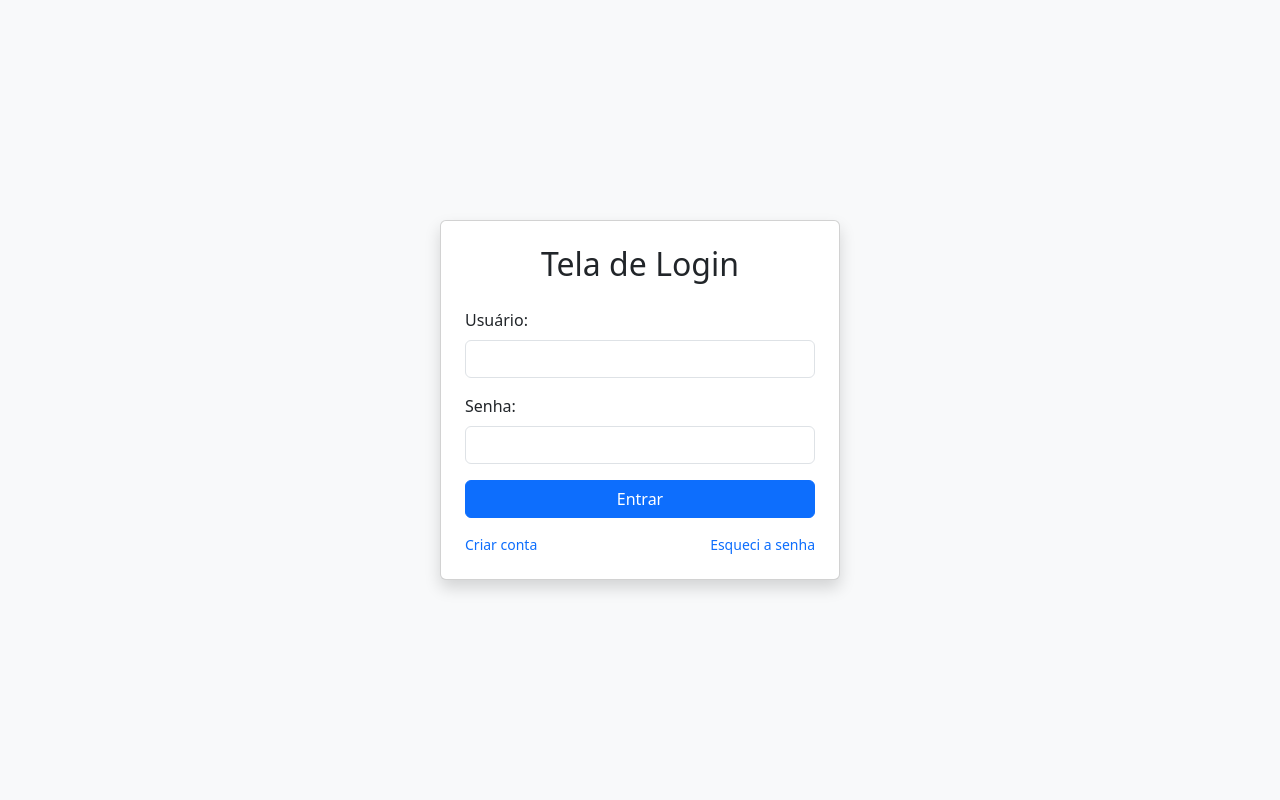
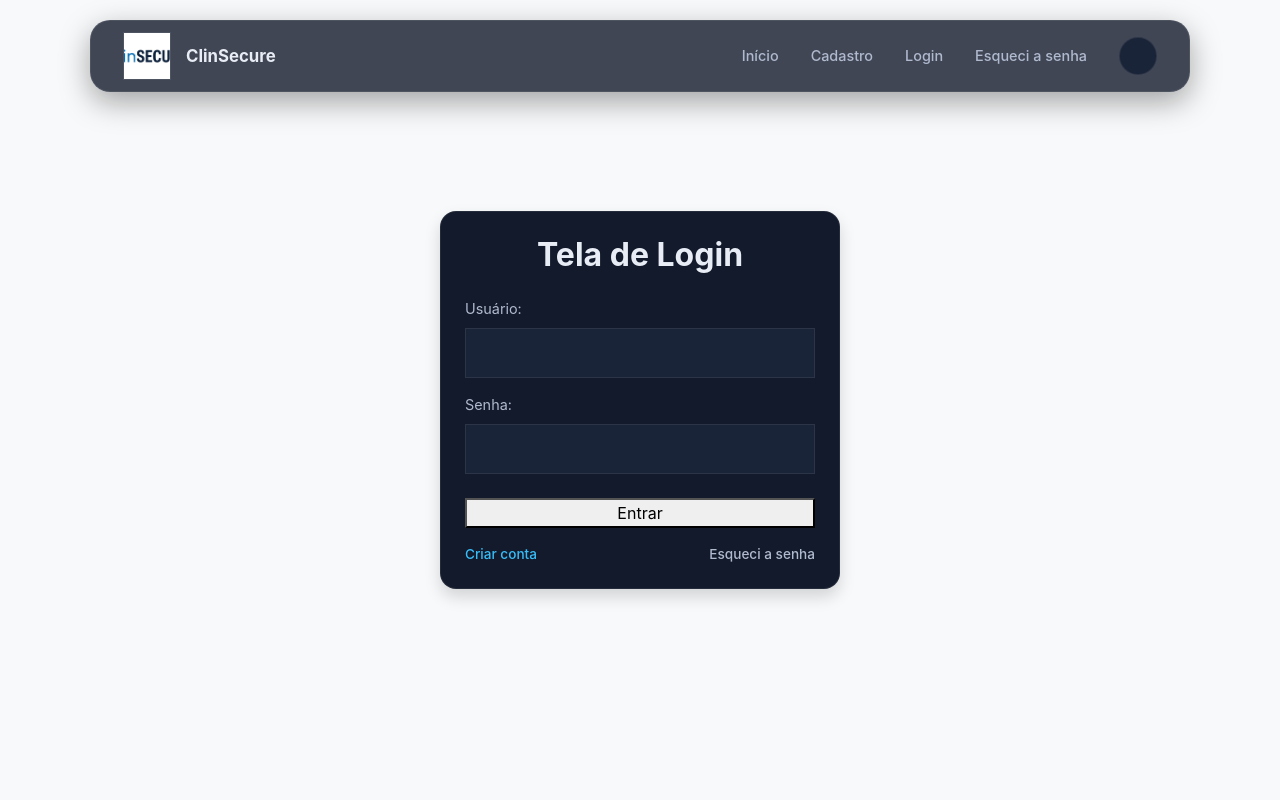
Before and after one commit to CauaPeresAdriani/Projeto-Integrador, a Django app: page /login/ in a window 1280 px wide. Run offline with Django 5.2, Linux system fonts and the light colour scheme.

Commit message:
feat: ajustes finais na estilização da tela de login

```diff
--- /dev/null
+++ b/accounts/static/css/style.css
@@ -0,0 +1,218 @@
+html {
+    scroll-behavior: smooth;
+}
+
+:root {
+    --bg: #0A0F1D;
+    --surface: #121A2B;
+    --surface-2: #1A2438;
+    --border: rgba(255,255,255,.08);
+    --text: #E8ECF4;
+    --text-muted: #B0BACF;
+    --accent: #4C6FFF;
+    --accent-2: #38BDF8;
+    --shadow: rgba(0,0,0,.35);
+
+    --font-body: "Inter", sans-serif;
+    --font-mono: "JetBrains Mono", monospace;
+
+    --radius-md: 16px;
+    --radius-lg: 20px;
+}
+
+:root[data-theme="light"] {
+    --bg: #F4F6FB;
+    --surface: #FFFFFF;
+    --surface-2: #E7EBF5;
+    --border: rgba(15,23,42,.08);
+    --text: #0F172A;
+    --text-muted: #5B6478;
+    --accent: #3352E1;
+    --accent-2: #0B7FA3;
+    --shadow: rgba(15,23,42,.08);
+}
+
+* {
+    box-sizing: border-box;
+}
+
+body {
+    margin: 0;
+    background: var(--bg);
+    color: var(--text);
+    font-family: var(--font-body);
+    -webkit-font-smoothing: antialiased;
+    transition: background-color .35s, color .35s;
+    background-color: #080C16;
+}
+
+h2 {
+    color: var(--text);
+    font-weight: 700;
+}
+
+a {
+    text-decoration: none;
+    color: var(--text);
+    font-weight: 500;
+}
+
+a:focus-visible,
+button:focus-visible {
+    outline: 2px solid var(--accent-2);
+    outline-offset: 3px;
+}
+
+header.header {
+    position: fixed;
+    top: 20px;
+    left: 50%;
+    transform: translateX(-50%);
+    z-index: 100;
+    height: 72px;
+    padding: 0 32px;
+    border-radius: var(--radius-lg);
+    display: flex;
+    justify-content: space-between;
+    align-items: center;
+    background: rgba(18, 26, 43, .8);
+    backdrop-filter: blur(12px);
+    -webkit-backdrop-filter: blur(12px);
+    width: min(1100px, 90%);
+    box-shadow: 0 10px 30px var(--shadow);
+    border: 1px solid var(--border);
+    transition: .3s, background-color .35s ease;
+}
+
+header.header:hover {
+    transform: translateX(-50%) translateY(-2px);
+}
+
+.profile {
+    display: flex;
+    align-items: center;
+    gap: 15px;
+}
+
+.profile img {
+    width: 48px;
+    height: 48px;
+
+    object-fit: cover;
+    border: 1px solid var(--border);
+}
+
+.profile h2 {
+    font-size: 1.05rem;
+    font-weight: 700;
+    margin: 0;
+}
+
+header.header nav {
+    display: flex;
+    align-items: center;
+    gap: 32px;
+    margin: 0;
+}
+
+header.header nav a {
+    font-size: .9rem;
+    color: var(--text-muted);
+    transition: .25s;
+}
+
+header.header nav a:hover {
+    color: var(--accent-2);
+}
+
+.card {
+    padding: 28px 20px;
+    border-radius: var(--radius-md);
+    background: var(--surface);
+    border: 1px solid var(--border);
+    text-align: center;
+    transition: .25s;
+}
+
+.card:hover {
+    transform: translateY(-6px);
+    border-color: var(--accent);
+}
+
+.theme-toggle {
+    display: inline-flex;
+    align-items: center;
+    justify-content: center;
+    width: 38px;
+    height: 38px;
+    border-radius: 50%;
+    border: 1px solid var(--border);
+    background: var(--surface-2);
+    color: var(--text-muted);
+    cursor: pointer;
+    font-size: .95rem;
+    transition: .25s;
+    flex-shrink: 0;
+}
+
+.theme-toggle:hover {
+    color: var(--accent-2);
+    border-color: var(--accent);
+    transform: translateY(-2px);
+}
+
+.theme-toggle .fa-sun { display: none; }
+.theme-toggle .fa-moon { display: inline; }
+
+:root[data-theme="light"] .theme-toggle .fa-sun { display: inline; }
+:root[data-theme="light"] .theme-toggle .fa-moon { display: none; }
+
+.menu-toggle {
+    display: none;
+}
+
+@media (max-width: 768px) {
+    header.header nav a {
+        display: none;
+    }
+
+    .menu-toggle {
+        display: flex;
+        align-items: center;
+        justify-content: center;
+        width: 40px;
+        height: 40px;
+        border: none;
+        background: transparent;
+        color: var(--text);
+        cursor: pointer;
+        font-size: 22px;
+    }
+}
+
+@media (max-width: 640px) {
+    header.header {
+        padding: 0 18px;
+        height: 64px;
+    }
+
+    header.header nav {
+        gap: 16px;
+    }
+
+    header.header nav a {
+        font-size: .78rem;
+    }
+
+    .card {
+        width: 100%;
+        max-width: 360px;
+    }
+}
+
+@media (prefers-reduced-motion: reduce) {
+    * {
+        animation: none !important;
+        transition: none !important;
+    }
+}
--- a/accounts/templates/accounts/base.html
+++ b/accounts/templates/accounts/base.html
@@ -1,4 +1,4 @@
-{% load static %}  <!-- 1. Carregue a biblioteca static no topo -->
+{% load static %}
 
 <!DOCTYPE html>
 <html lang="pt-br">
@@ -7,11 +7,10 @@
     <meta name="viewport" content="width=device-width, initial-scale=1.0">
     <title>{% block title %}ClinSecure{% endblock %}</title>
 
-    <!-- Bootstrap 5 CSS CDN -->
+
     <link href="https://cdn.jsdelivr.net/npm/bootstrap@5.3.3/dist/css/bootstrap.min.css" rel="stylesheet">
 
-    <!-- 2. SEU CSS Customizado (DEVE vir depois do Bootstrap) -->
-    <link rel="stylesheet" href="{% static 'accounts/css/style.css' %}">
+    <link rel="stylesheet" href="{% static 'css/style.css' %}">
 
     {% block extra_css %}{% endblock %}
 </head>
@@ -20,7 +19,6 @@
     {% block content %}
     {% endblock %}
 
-    <!-- Bootstrap 5 JS Bundle -->
     <script src="https://cdn.jsdelivr.net/npm/bootstrap@5.3.3/dist/js/bootstrap.bundle.min.js"></script>
 
     {% block extra_js %}{% endblock %}
--- a/accounts/templates/accounts/login.html
+++ b/accounts/templates/accounts/login.html
@@ -1,33 +1,63 @@
+
 {% extends 'accounts/base.html' %}
+{% block title %}Login - Projeto Integrador{% endblock %}
+{% block content %}
+{% load static %}
+<!DOCTYPE html>
+<html lang="en">
+<head>
+    <meta charset="UTF-8">
+    <meta name="viewport" content="width=device-width, initial-scale=1.0">
+    <title>Document</title>
+    <link rel="stylesheet" href="{% static 'css/style.css' %}">
+</head>
+<body>
 
-{% block title %}Login - Projeto Integrador{% endblock %}
 
-{% block content %}
+ <header class="header">
+    <div class="profile">
+        <img src="{% static 'img/Profile.webp' %}" alt="ClinSecure Logo">
+        <h2>ClinSecure</h2>
+    </div>
+    <nav>
+        <a href="{% url 'home' %}">Início</a>
+        <a href="{% url 'cadastro' %}">Cadastro</a>
+        <a href="{% url 'login' %}">Login</a>
+        <a href="{% url 'password_reset' %}">Esqueci a senha</a>
+        <button class="theme-toggle" id="themeToggle" type="button" aria-label="Alternar tema claro/escuro">
+            <i class="fa-solid fa-moon"></i>
+            <i class="fa-solid fa-sun"></i>
+        </button>
+        <button class="menu-toggle" id="menuToggle" type="button" aria-label="Abrir menu" aria-expanded="false">
+            <i class="fa-solid fa-bars"></i>
+        </button>
+    </nav>
+</header>
+
 <div class="container d-flex justify-content-center align-items-center min-vh-100">
     <div class="card shadow p-4" style="width: 100%; max-width: 400px;">
 
         <h2 class="text-center mb-4">Tela de Login</h2>
 
+
         <form method="POST">
             {% csrf_token %}
 
-            <div class="mb-3">
-                <label for="username" class="form-label">Usuário:</label>
-                <input type="text" name="username" id="username" class="form-control" required>
+            <div style="margin-bottom: 16px; text-align: left;">
+                <label for="username" style="display: block; margin-bottom: 8px; color: var(--text-muted); font-size: 0.9rem;">Usuário:</label>
+                <input type="text" name="username" id="username" required style="width: 100%; padding: 12px; border-radius: var(--radius-sm); border: 1px solid var(--border); background: var(--surface-2); color: var(--text);">
             </div>
 
-
-            <div class="mb-3">
-                <label for="password" class="form-label">Senha:</label>
-                <input type="password" name="password" id="password" class="form-control" required>
+            <div style="margin-bottom: 24px; text-align: left;">
+                <label for="password" style="display: block; margin-bottom: 8px; color: var(--text-muted); font-size: 0.9rem;">Senha:</label>
+                <input type="password" name="password" id="password" required style="width: 100%; padding: 12px; border-radius: var(--radius-sm); border: 1px solid var(--border); background: var(--surface-2); color: var(--text);">
             </div>
 
-            <button type="submit" class="btn btn-primary w-100 mb-3">Entrar</button>
+            <button type="submit" class="contacts primary" style="width: 100%; justify-content: center; cursor: pointer; margin-bottom: 16px;">Entrar</button>
 
-
-            <div class="d-flex justify-content-between text-center">
-                <a href="{% url 'cadastro' %}" class="text-decoration-none small">Criar conta</a>
-                <a href="{% url 'password_reset' %}" class="text-decoration-none small">Esqueci a senha</a>
+            <div style="display: flex; justify-content: space-between; font-size: 0.85rem;">
+                <a href="{% url 'cadastro' %}" style="color: var(--accent-2);">Criar conta</a>
+                <a href="{% url 'password_reset' %}" style="color: var(--text-muted);">Esqueci a senha</a>
             </div>
         </form>
 
@@ -41,3 +71,5 @@
     </div>
 </div>
 {% endblock %}
+</body>
+</html>
```
Also changed, not shown: accounts/templates/accounts/password_reset_complete.html (+11 -0 lines), accounts/static/img/Profile.webp (added).
